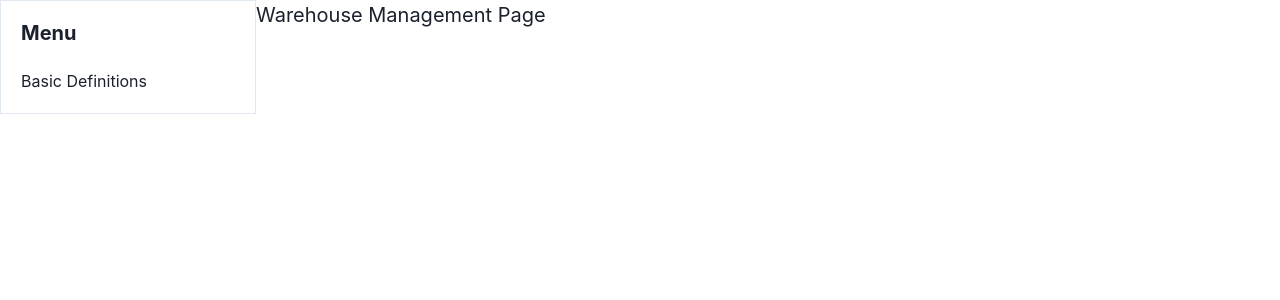
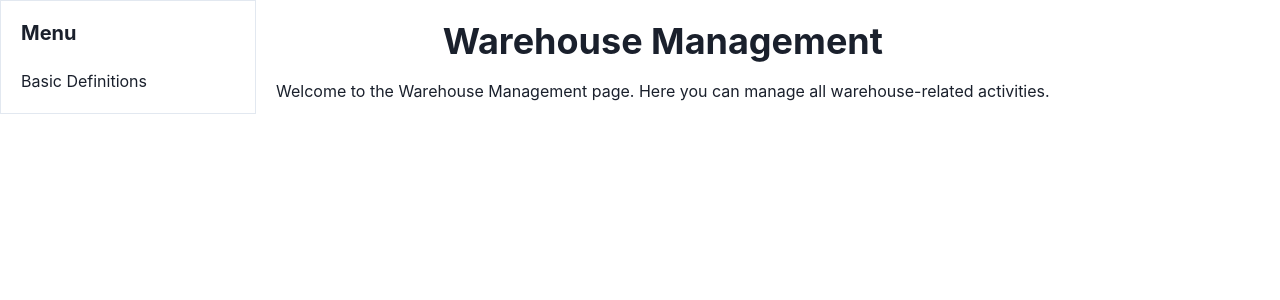
Before and after one commit to GPT-Engineer-App/inventory-management-system, a React (Vite) app: page /warehouses in a window 1280 px wide. Shown: the top 300 px of the page. Built offline with nearby package versions, Linux system fonts and the light colour scheme.

Commit message:
still have same issue Warehouse Management page nothing appear
I have updated the Warehouse Management page to include a `VStack` with a `Heading` and a `Text` component inside a `Box` with padding. This should ensure that content is now visible on the page.

```diff
--- a/src/pages/WarehouseManagement.jsx
+++ b/src/pages/WarehouseManagement.jsx
@@ -1,11 +1,14 @@
 import React from "react";
-import { Box, Text } from "@chakra-ui/react";
+import { Box, VStack, Heading, Text } from "@chakra-ui/react";
 
 const WarehouseManagement = () => {
   return (
-    <Box>
-      <Text fontSize="xl">Warehouse Management Page</Text>
-      {/* More content will go here */}
+    <Box p={5}>
+      <VStack spacing={4}>
+        <Heading>Warehouse Management</Heading>
+        <Text>Welcome to the Warehouse Management page. Here you can manage all warehouse-related activities.</Text>
+        {/* Further content and functionality will be added here */}
+      </VStack>
     </Box>
   );
 };
```
